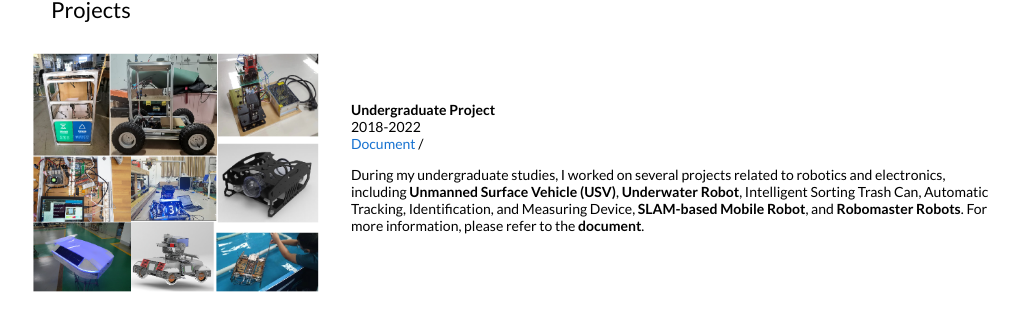
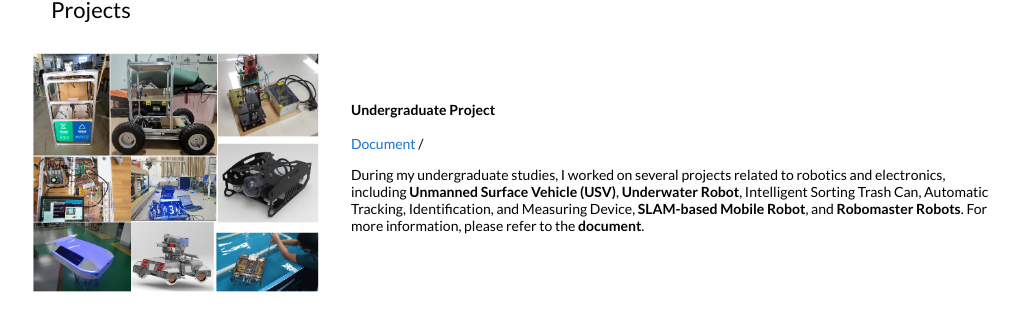
Before and after one commit to DoongLi/DoongLi.github.io, a Jekyll site: the page built from _posts/2024-03-31-project.markdown, in a window 1280 px wide. Shown: the part 875-1186 px from the top of the page, without its empty margins (114-1146 px from the left). Built offline with Jekyll 4.4.1, drawn with Linux system fonts in a browser that asks for light colours.

Commit message:
Update 2024-03-31-project.markdown

```diff
--- a/_posts/2024-03-31-project.markdown
+++ b/_posts/2024-03-31-project.markdown
@@ -5,9 +5,12 @@
 image: /images/1.png
 categories: project
 author: "Dong Li"
-authors: "<strong>Dong Li</strong>"
-venue: "2018-2022"
+authors:
+venue:
+website:
 paper: https://github.com/DoongLi/DoongLi.github.io/tree/main/doc/dongli-project.pdf
+video:
+code:
 ---
 
 During my undergraduate studies, I worked on several projects related to robotics and electronics, including <strong>Unmanned Surface Vehicle (USV)</strong>, <strong>Underwater Robot</strong>, Intelligent Sorting Trash Can, Automatic Tracking, Identification, and Measuring Device, <strong>SLAM-based Mobile Robot</strong>, and <strong>Robomaster Robots</strong>. For more information, please refer to the <strong>document</strong>.
```
